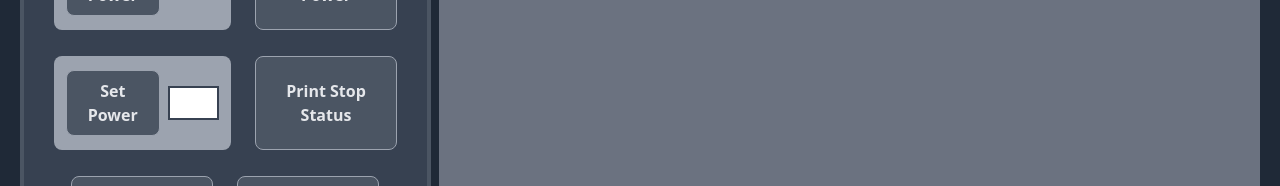
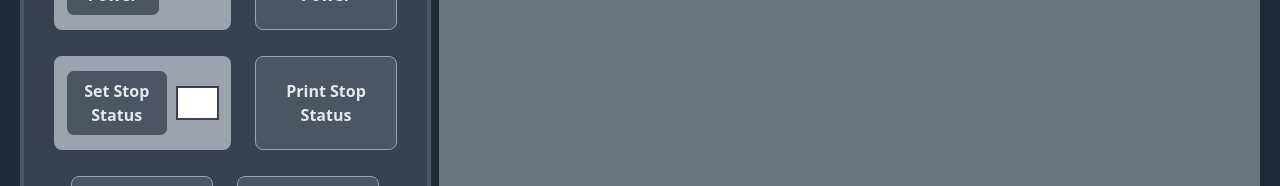
Before and after one commit to FrankLaterza/SerialWizard, a Next.js app: page / in a window 1280 px wide. Shown: the part 251-437 px from the top of the page. Built offline with nearby package versions, Linux system fonts and the light colour scheme.

Commit message:
name fix

```diff
--- a/src/pages/index.tsx
+++ b/src/pages/index.tsx
@@ -212,13 +212,12 @@ export default function Home() {
                             Print Set Power
                         </button>
 
-
                         <div className="rounded-lg gap-2 bg-gray-400 p-3 w-[50%] h-[20%] flex flex-row items-center justify-center">
                             <button
                                 onClick={() => handleWriteInput(`SET SSTOP=${inputValueStop}`)}
                                 className="border border-gray-400 bg-gray-600 hover:bg-gray-400 hover:text-white text-gray-200 font-bold py-2 px-4 rounded-lg"
                             >
-                                Set Power
+                                Set Stop Status
                             </button>
                             <input
                                 id="myInput"
```
